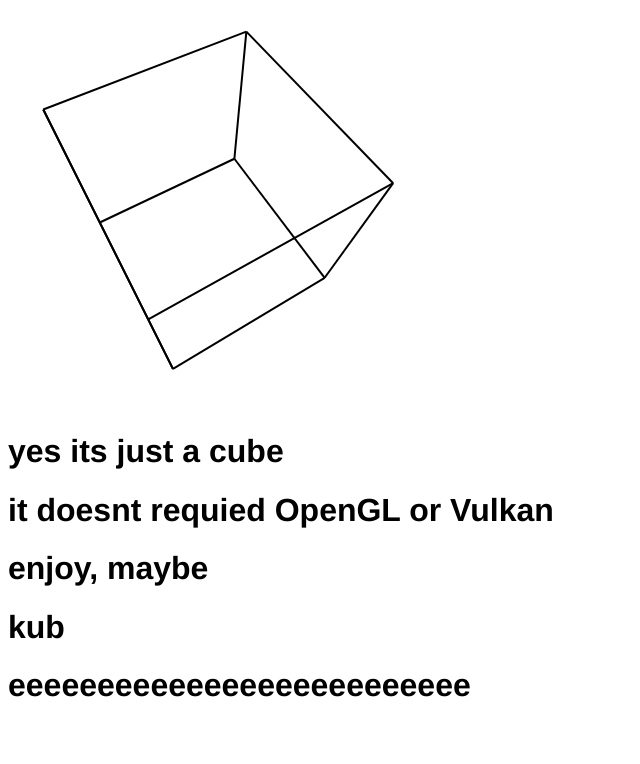
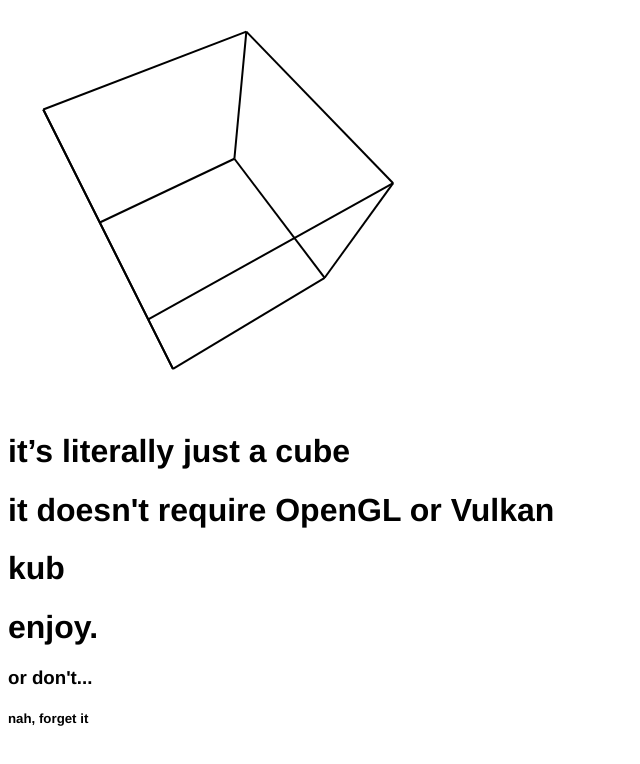
Before and after one commit to verycoolcube/verycoolcube.github.io, a plain HTML site: page index.html in a window 1280 px wide. Shown: the whole page, without its empty margins (0-640 px from the left). Drawn offline with Linux system fonts and the light colour scheme.

Commit message:
Update index.html

```diff
--- a/index.html
+++ b/index.html
@@ -94,11 +94,12 @@
         projectAndDraw();
     </script>
 
-<h1 style="font-family: 'Helvetica', 'Arial', sans-serif;">yes its just a cube</h1>
-<h1 style="font-family: 'Helvetica', 'Arial', sans-serif;">it doesnt requied OpenGL or Vulkan</h1>
-<h1 style="font-family: 'Helvetica', 'Arial', sans-serif;">enjoy, maybe</h1>
+<h1 style="font-family: 'Helvetica', 'Arial', sans-serif;">it’s literally just a cube</h1>
+<h1 style="font-family: 'Helvetica', 'Arial', sans-serif;">it doesn't require OpenGL or Vulkan</h1>
 <h1 style="font-family: 'Helvetica', 'Arial', sans-serif;">kub</h1>
-<h1 style="font-family: 'Helvetica', 'Arial', sans-serif;">eeeeeeeeeeeeeeeeeeeeeeeeee</h1>
+<h1 style="font-family: 'Helvetica', 'Arial', sans-serif;">enjoy.</h1>
+<h3 style="font-family: 'Helvetica', 'Arial', sans-serif;">or don't...</h3>
+<h5 style="font-family: 'Helvetica', 'Arial', sans-serif;">nah, forget it</h5>
 
 </body>
 </html>
```
